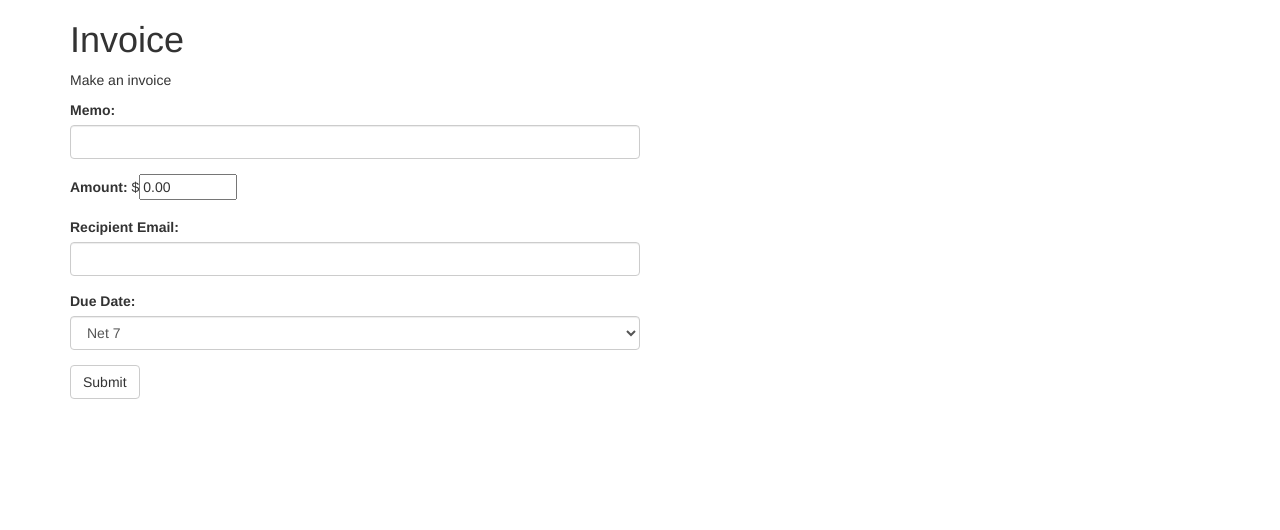
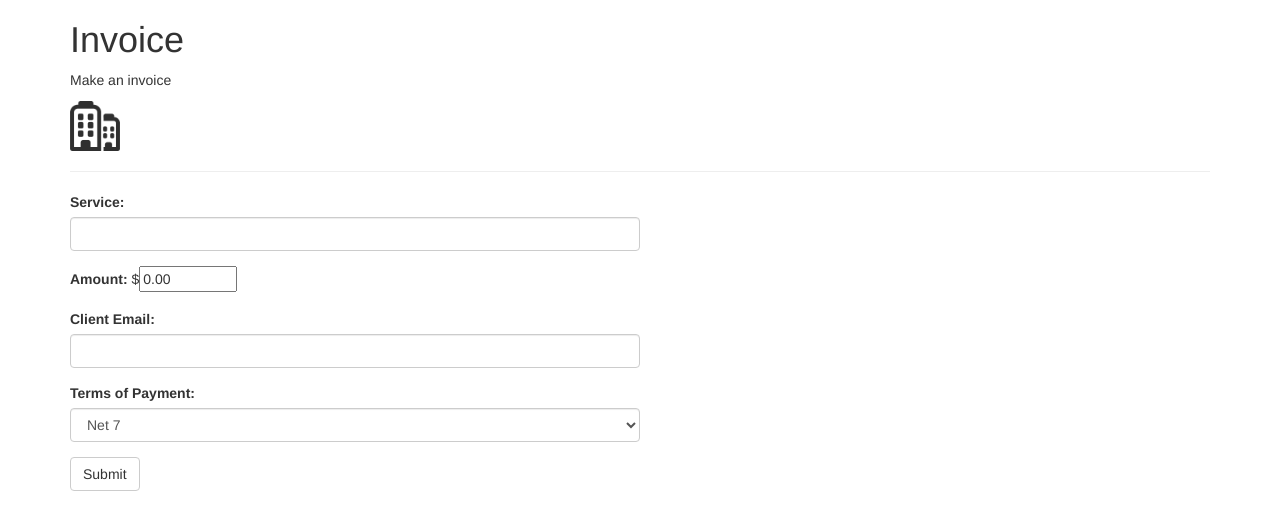
Before and after one commit to marikalam/piggybank, a Flask app: page /invoice in a window 1280 px wide. Shown: the part 52-582 px from the top of the page. Run offline with Flask 2, Linux system fonts and the light colour scheme; the visitor is signed in with stand-in values (Sample User, id 1); some libraries are stand-ins or nearby versions.

Commit message:
invoice stuff

```diff
--- a/app.py
+++ b/app.py
@@ -30,6 +30,7 @@
                 return render_template('home.html', invoice=session['invoice'], user=session['username'], invoices=invoices)
         else:
             return render_template('home.html', user=session['username'], invoices=invoices)
+
 
 @app.route('/something.svg')
 def graph_something():
@@ -112,7 +113,17 @@
     if 'username' not in session.keys() or session['username'] == '':
         return render_template('login.html')
     session['invoice'] = ''
-    return render_template("invoice.html", key=PUBLIC_KEY, user=session['username'])
+    company = ''
+    phone = ''
+    address = ''
+    with open('users.json') as data_file:
+            data = json.load(data_file)
+            for user in data['users']:
+                if user['username'] == session['username']:
+                    company = user['company']
+                    phone = user['phone']
+                    address = user['address']
+    return render_template("invoice.html", key=PUBLIC_KEY, user=session['username'], company=company, phone=phone, address=address)
 
 @app.route('/makeInvoice', methods=['POST'])
 def invoice():
--- a/templates/invoice.html
+++ b/templates/invoice.html
@@ -30,10 +30,15 @@
   	<h1>Invoice</h1>
   	<p>Make an invoice</p>
 
+    <img src="../static/company.png" style="width:50px; display:inline-block;"><h2 style="display:inline-block; padding-left:40px;"><i> {{ company }} </i></h2>
+    <p style="display:inline-block; padding-left:155px;">{{ phone }} </p>
+    <p style="padding-left:214px; font-size:0.9em;">{{ address }} </p>
+
+    <hr/>
   	<!--  form for invoice -->
   	<form id="simplify-payment-form" action="/makeInvoice" method="POST" style="width:50%">
 		<div class="form-group">
-          	<label for="email">Memo:</label>
+          	<label for="email">Service:</label>
           	<input class="form-control" id="memo" name="memo">
       	</div>
       	<div class="form-group">
@@ -41,11 +46,11 @@
           	<span>$</span><input type="number" min="0.01" step="0.01" max="2500" value="0.00" name="amount">
       	</div>
       	<div class="form-group">
-          	<label for="email">Recipient Email:</label>
+          	<label for="email">Client Email:</label>
           	<input type="email" class="form-control" id="email" name="email">
       	</div>
       	<div class="form-group">
-      	   	<label for="email">Due Date:</label>
+      	   	<label for="email">Terms of Payment:</label>
       	    <select class="form-control" id="dueDate" name="dueDate">
 			    <option value="7" ="7">Net 7</option>
 			    <option value="10">Net 10</option>
--- a/users.json
+++ b/users.json
@@ -2,15 +2,24 @@
     "users": [
     {
         "username": "audrey",
-        "password": "audrey"
+        "password": "audrey",
+        "company": "Wellfie",
+        "phone": "650-303-2000",
+        "address": "400 Mission Blvd, San Francisco, CA, 94041"
     },
     {
         "username": "marika",
-        "password": "marika"
+        "password": "marika",
+        "company": "Rakutan",
+        "phone": "650-303-2000",
+        "address": "400 Winning Street, San Mateo, CA, 94041"
     },
     {
         "username": "howard",
-        "password": "howard"
+        "password": "howard",
+        "company": "Wellfie",
+        "phone": "650-303-2000",
+        "address": "400 Mission Blvd, San Francisco, CA, 94041"
     }
     ]
 }
```
Also changed, not shown: static/company.png (added).
